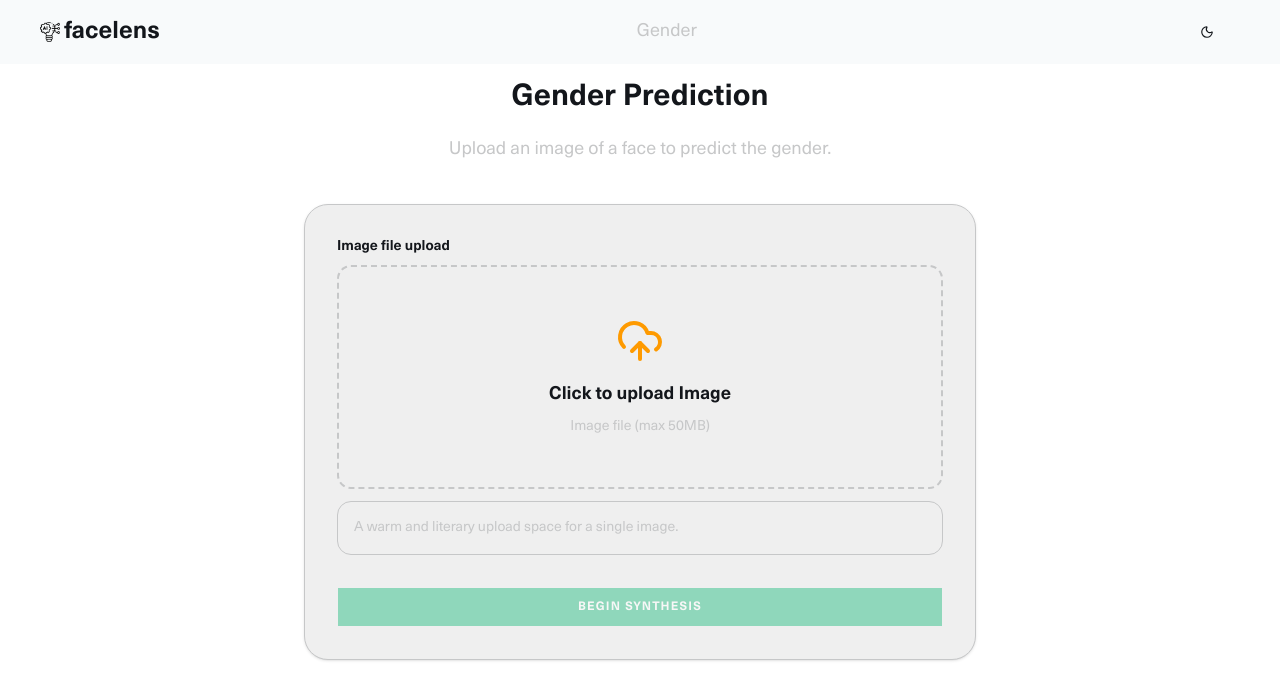
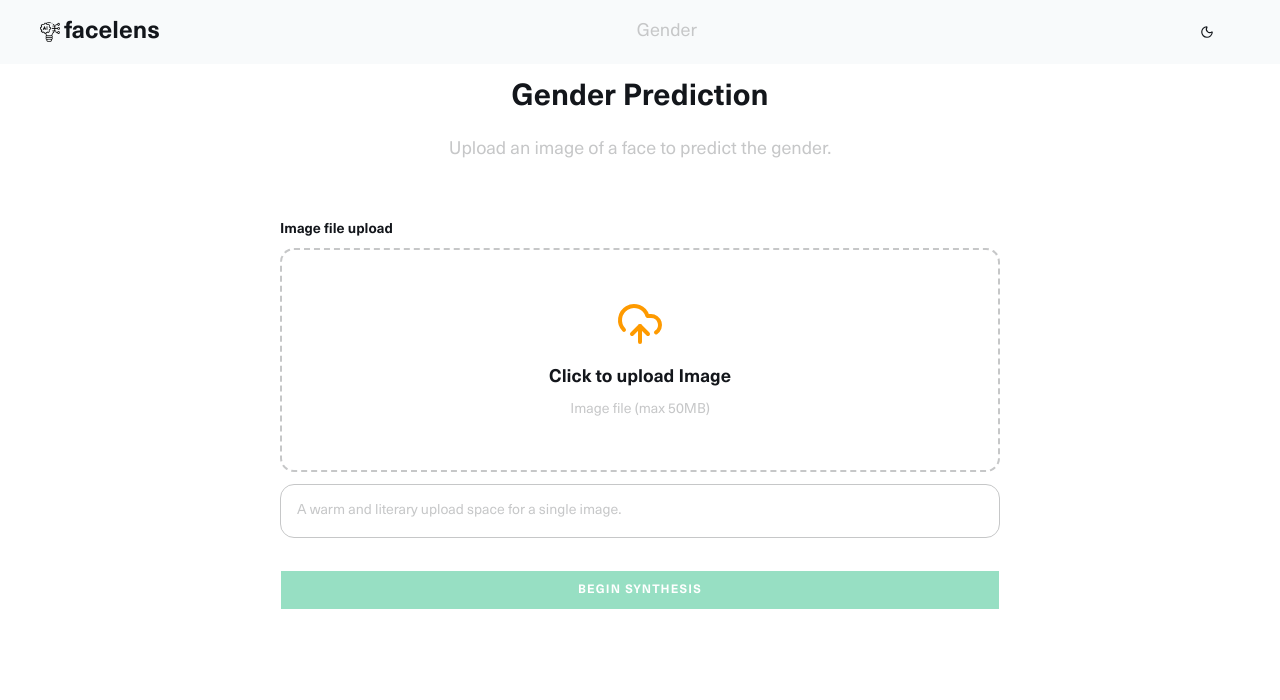
Before and after one commit to HerbertNtim/facelens_projects, a Next.js app in the folder frontend/: page /gender in a window 1280 px wide. Shown: the top 700 px of the page. Built offline with nearby package versions, Linux system fonts and the light colour scheme.

Commit message:
gender page

```diff
--- a/frontend/app/gender/page.tsx
+++ b/frontend/app/gender/page.tsx
@@ -3,7 +3,7 @@ import UploadForm from '@/components/UploadForm'
 const GenderPage = () => {
   return (
     <main className='wrapper container'>
-      <div className='mx-auto max-w-180 space-y-10 py-20'>
+      <div className='mx-auto max-w-180 space-y-10 pt-20'>
         <section className='flex flex-col gap-5 text-center'>
           <h1 className='text-3xl font-bold'>Gender Prediction</h1>
           <p className='text-lg text-muted-foreground'>
--- a/frontend/app/globals.css
+++ b/frontend/app/globals.css
@@ -234,12 +234,8 @@
     @apply mt-2 text-sm leading-relaxed text-muted-foreground dark:text-muted-foreground;
   }
 
-  .new-book-wrapper {
-    @apply mx-auto max-w-2xl rounded-3xl border border-border bg-card p-8 shadow-sm backdrop-blur-xl dark:border-input dark:bg-secondary;
-  }
-
   .upload-dropzone {
-    @apply relative flex min-h-[14rem] cursor-pointer flex-col items-center justify-center gap-4 rounded-xl border-2 border-dashed border-border bg-background-alt px-8 py-12 text-center text-foreground transition hover:border-primary hover:bg-accent/5 dark:border-input dark:bg-secondary dark:text-foreground;
+    @apply relative flex min-h-56 cursor-pointer flex-col items-center justify-center gap-4 rounded-xl border-2 border-dashed border-border bg-background-alt px-8 py-12 text-center text-foreground transition hover:border-primary hover:bg-accent/5 dark:border-input dark:bg-secondary dark:text-foreground;
   }
 
   .upload-remove-button {
--- a/frontend/components/UploadForm.tsx
+++ b/frontend/components/UploadForm.tsx
@@ -113,7 +113,7 @@ const UploadForm = () => {
   }, [toast])
 
   return (
-    <div className="new-book-wrapper">
+    <div className="py-4 overflow-hidden">
       <div className="space-y-8">
         <Form onSubmit={handleSubmit(onSubmit, onError)} className="space-y-8">
           <input
```
